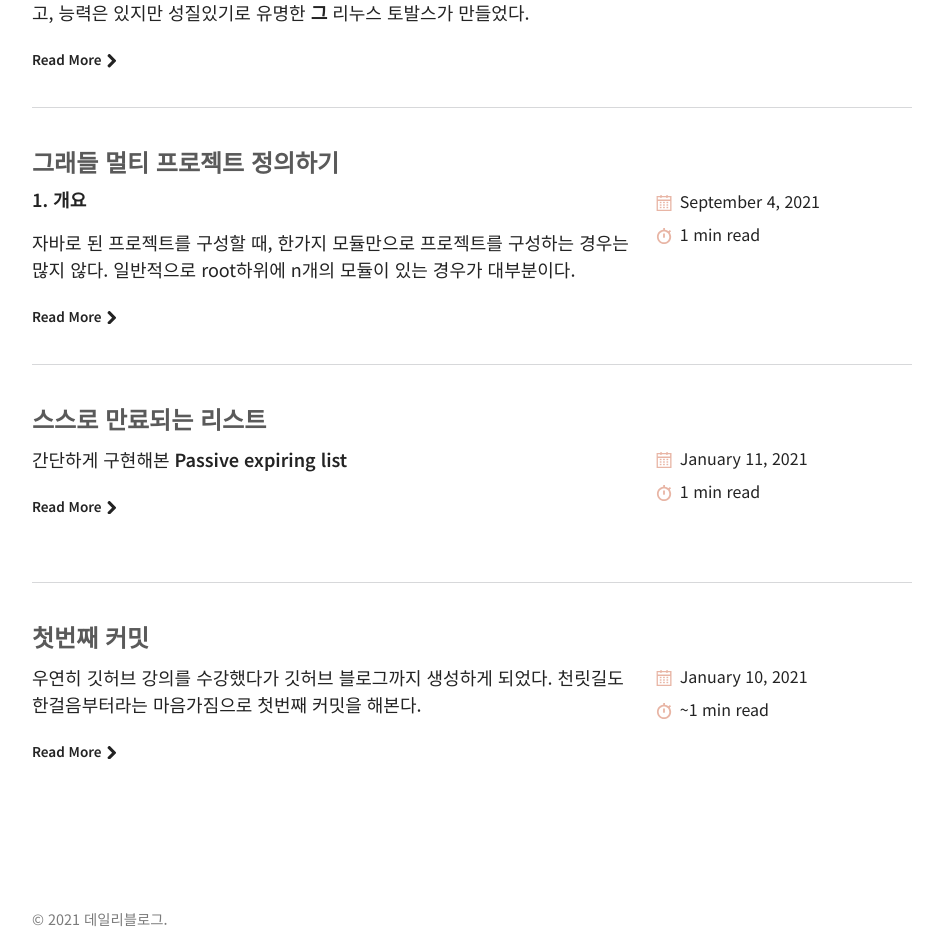
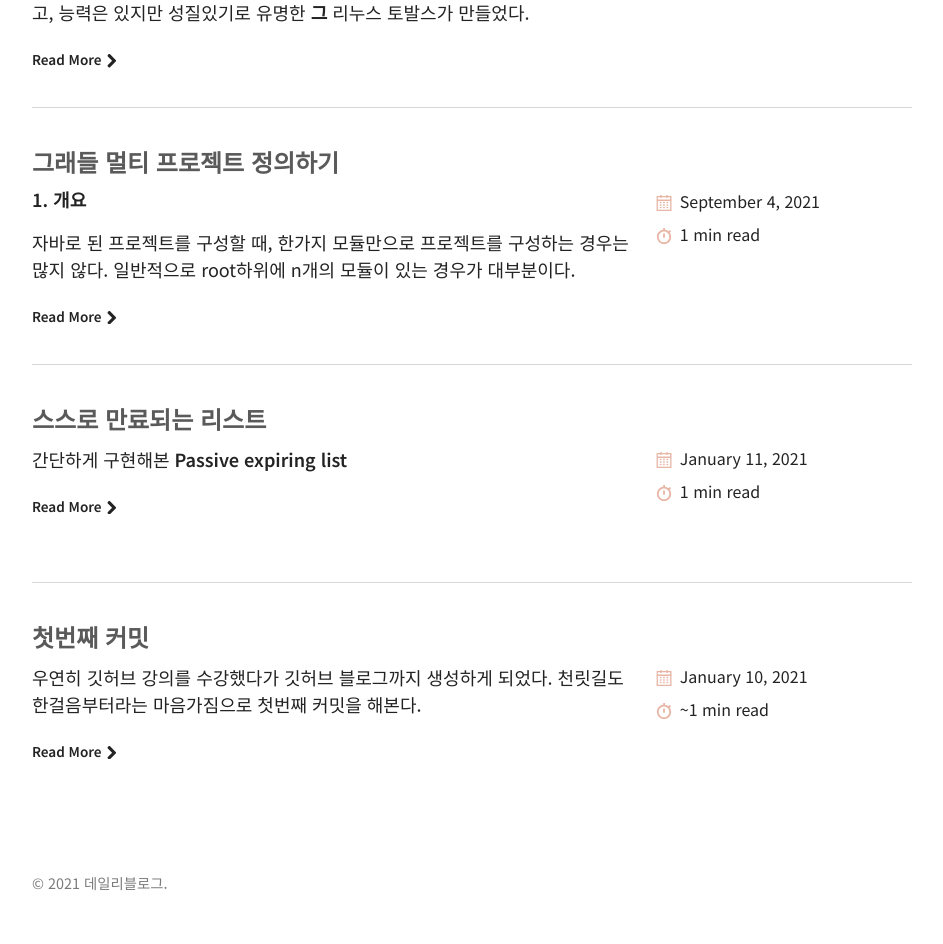
Before and after one commit to hyooi/hyooi.github.io, a Jekyll site: the page built from index.html, in a window 1280 px wide. Shown: the part 1774-2718 px from the top of the page, without its empty margins (40-983 px from the left). Built offline with Jekyll 4.4.1, drawn with Linux system fonts in a browser that asks for light colours; the list of posts is cut into pages by our own code; after the commit the page ends 2682 px from its top, so only the background shows below that.

Commit message:
feat. apply sticky

```diff
--- a/_sass/basically-basic/_layout.scss
+++ b/_sass/basically-basic/_layout.scss
@@ -5,7 +5,7 @@
 .canvas {
   position: relative;
   width: 100%;
-  overflow: hidden;
+  //overflow: hidden;
 }
 
 .wrapper {
```
